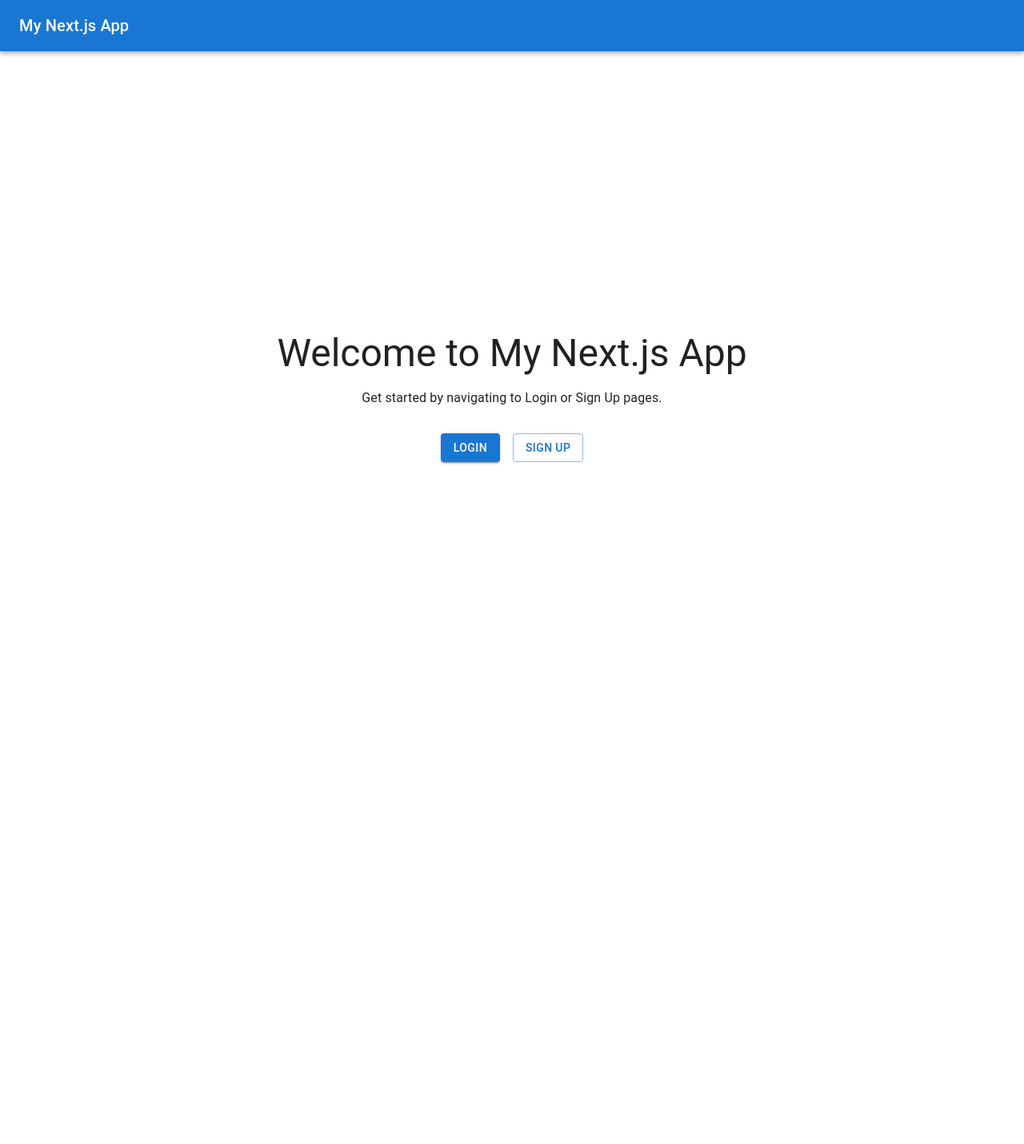
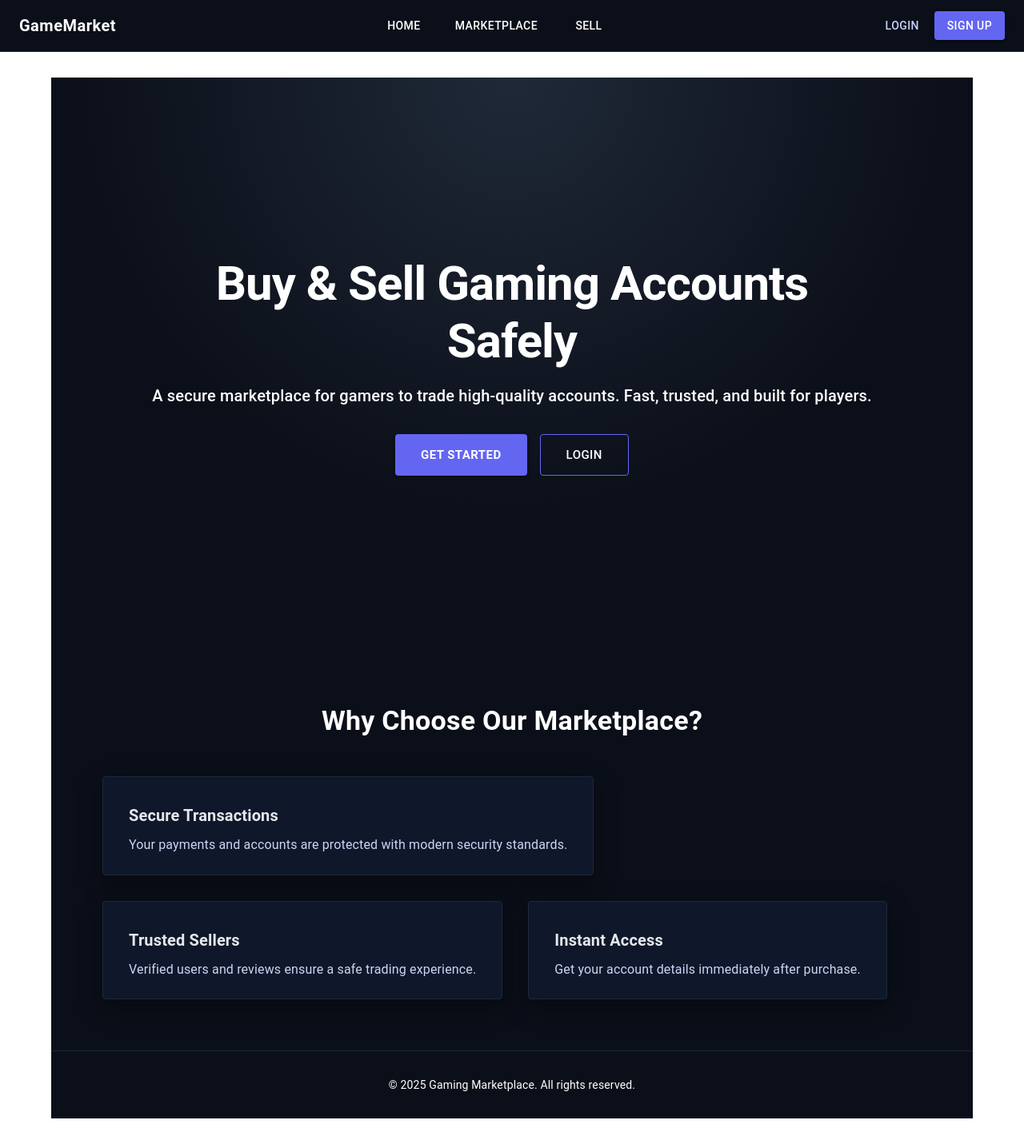
Before and after one commit to Portfolio-projects-kyle/game-accounts-buy-an-sell, a Next.js app: page /dashboard in a window 1280 px wide. Shown: the whole page at 80% size. Before the commit the page ends 928 px from the top, so only its background shows below. Built offline with nearby package versions, Linux system fonts and the light colour scheme; no server answers.

Commit message:
create landing page and improve nav bar

```diff
--- a/app/MUIWrapper.tsx
+++ b/app/MUIWrapper.tsx
@@ -11,6 +11,7 @@ import {
   createTheme,
   ThemeProvider,
 } from "@mui/material";
+import Navbar from "./components/NavBar";
 
 const theme = createTheme({
   palette: {
@@ -31,11 +32,12 @@ export default function MUIWrapper({ children }: { children: ReactNode }) {
   return (
     <ThemeProvider theme={theme}>
       <CssBaseline />
-      <AppBar position="static">
+      <Navbar />
+      {/* <AppBar position="static">
         <Toolbar>
           <Typography variant="h6">My Next.js App</Typography>
         </Toolbar>
-      </AppBar>
+      </AppBar> */}
       <Container maxWidth="lg">
         <Box sx={{ mt: 4, mb: 4 }}>{children}</Box>
       </Container>
--- /dev/null
+++ b/app/components/NavBar.tsx
@@ -0,0 +1,58 @@
+import { AppBar, Toolbar, Typography, Button, Box } from "@mui/material";
+
+export default function Navbar() {
+  return (
+    <AppBar
+      position="sticky"
+      elevation={0}
+      sx={{
+        bgcolor: "#0b0f19",
+        borderBottom: "1px solid #1f2937",
+      }}
+    >
+      <Toolbar sx={{ display: "flex", justifyContent: "space-between" }}>
+        {/* LOGO / BRAND */}
+        <Typography
+          variant="h6"
+          fontWeight="bold"
+          sx={{ letterSpacing: "0.5px" }}
+        >
+          GameMarket
+        </Typography>
+
+        {/* NAV LINKS */}
+        <Box sx={{ display: { xs: "none", md: "flex" }, gap: 3 }}>
+          <Button color="inherit" href="/">
+            Home
+          </Button>
+          <Button color="inherit" href="/marketplace">
+            Marketplace
+          </Button>
+          <Button color="inherit" href="/sell">
+            Sell
+          </Button>
+        </Box>
+
+        {/* AUTH BUTTONS */}
+        <Box sx={{ display: "flex", gap: 1 }}>
+          <Button
+            href="/login"
+            sx={{ color: "#c7d2fe" }}
+          >
+            Login
+          </Button>
+          <Button
+            variant="contained"
+            href="/signup"
+            sx={{
+              bgcolor: "#6366f1",
+              "&:hover": { bgcolor: "#4f46e5" },
+            }}
+          >
+            Sign Up
+          </Button>
+        </Box>
+      </Toolbar>
+    </AppBar>
+  );
+}
--- a/app/page.tsx
+++ b/app/page.tsx
@@ -1,34 +1,168 @@
 "use client";
 
-import { Box, Typography, Button, Link } from "@mui/material";
+import {
+  Box,
+  Typography,
+  Button,
+  Grid,
+  Card,
+  CardContent,
+} from "@mui/material";
 
 export default function Home() {
   return (
+    <Box sx={{ minHeight: "100vh", bgcolor: "#0b0f19", color: "#fff" }}>
+      {/* HERO SECTION */}
       <Box
         sx={{
-        minHeight: "100vh",
+          minHeight: "90vh",
           display: "flex",
-        flexDirection: "column",
           alignItems: "center",
           justifyContent: "center",
-        bgcolor: "background.default",
-        color: "text.primary",
-        p: 4,
+          textAlign: "center",
+          px: 3,
+          background:
+            "radial-gradient(circle at top, #1f2937 0%, #0b0f19 60%)",
         }}
       >
-      <Typography variant="h3" mb={2}>
-        Welcome to My Next.js App
+        <Box maxWidth="900px">
+          <Typography
+            variant="h2"
+            fontWeight="bold"
+            mb={2}
+            sx={{ letterSpacing: "-1px" }}
+          >
+            Buy & Sell Gaming Accounts Safely
           </Typography>
-      <Typography variant="body1" mb={4}>
-        Get started by navigating to Login or Sign Up pages.
+
+          <Typography
+            variant="h6"
+            sx={{ color: "gray.300", mb: 4, lineHeight: 1.6 }}
+          >
+            A secure marketplace for gamers to trade high-quality accounts.
+            Fast, trusted, and built for players.
           </Typography>
-      <Box sx={{ display: "flex", gap: 2 }}>
-        <Button variant="contained" href="/login">
+
+          <Box
+            sx={{
+              display: "flex",
+              gap: 2,
+              justifyContent: "center",
+              flexWrap: "wrap",
+            }}
+          >
+            <Button
+              size="large"
+              variant="contained"
+              href="/signup"
+              sx={{
+                px: 4,
+                py: 1.5,
+                fontWeight: "bold",
+                bgcolor: "#6366f1",
+                "&:hover": { bgcolor: "#4f46e5" },
+              }}
+            >
+              Get Started
+            </Button>
+
+            <Button
+              size="large"
+              variant="outlined"
+              href="/login"
+              sx={{
+                px: 4,
+                py: 1.5,
+                color: "#fff",
+                borderColor: "#6366f1",
+                "&:hover": { borderColor: "#4f46e5" },
+              }}
+            >
               Login
             </Button>
-        <Button variant="outlined" href="/signup">
-          Sign Up
-        </Button>
+          </Box>
+        </Box>
+      </Box>
+
+      {/* FEATURES SECTION */}
+      <Box sx={{ px: { xs: 3, md: 8 }, py: 8 }}>
+        <Typography
+          variant="h4"
+          textAlign="center"
+          fontWeight="bold"
+          mb={6}
+        >
+          Why Choose Our Marketplace?
+        </Typography>
+
+        <Grid container spacing={4}>
+          {[
+            {
+              title: "Secure Transactions",
+              desc: "Your payments and accounts are protected with modern security standards.",
+            },
+            {
+              title: "Trusted Sellers",
+              desc: "Verified users and reviews ensure a safe trading experience.",
+            },
+            {
+              title: "Instant Access",
+              desc: "Get your account details immediately after purchase.",
+            },
+          ].map((item, index) => (
+            <Grid item xs={12} md={4} key={index}>
+              <Card
+                sx={{
+                  height: "100%",
+                  bgcolor: "#0f172a",
+                  border: "1px solid #1e293b",
+                  boxShadow: "0 10px 30px rgba(0,0,0,0.4)",
+                  transition: "all 0.3s ease",
+                  "&:hover": {
+                    transform: "translateY(-4px)",
+                    boxShadow:
+                      "0 20px 40px rgba(99,102,241,0.15)",
+                    borderColor: "#6366f1",
+                  },
+                }}
+              >
+                <CardContent sx={{ p: 4 }}>
+                  <Typography
+                    variant="h6"
+                    fontWeight="bold"
+                    mb={1}
+                    color="#e5e7eb"
+                  >
+                    {item.title}
+                  </Typography>
+
+                  <Typography
+                    sx={{
+                      color: "#cbd5f5",
+                      lineHeight: 1.6,
+                    }}
+                  >
+                    {item.desc}
+                  </Typography>
+                </CardContent>
+              </Card>
+            </Grid>
+          ))}
+        </Grid>
+      </Box>
+
+      {/* FOOTER */}
+      <Box
+        sx={{
+          py: 4,
+          textAlign: "center",
+          borderTop: "1px solid #1f2937",
+          color: "gray.500",
+        }}
+      >
+        <Typography variant="body2">
+          © {new Date().getFullYear()} Gaming Marketplace. All rights reserved.
+        </Typography>
       </Box>
     </Box>
   );
```
Lines whose indentation alone changed are shown as unchanged.
